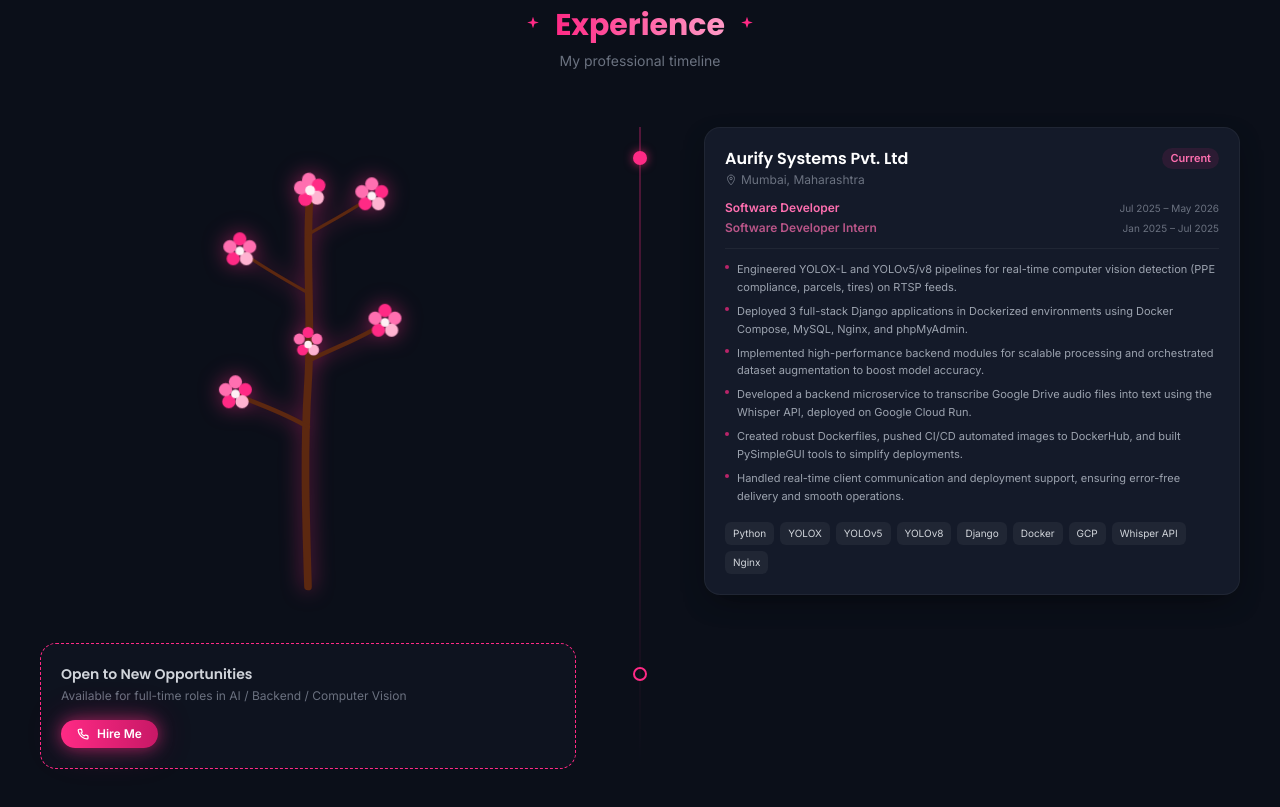
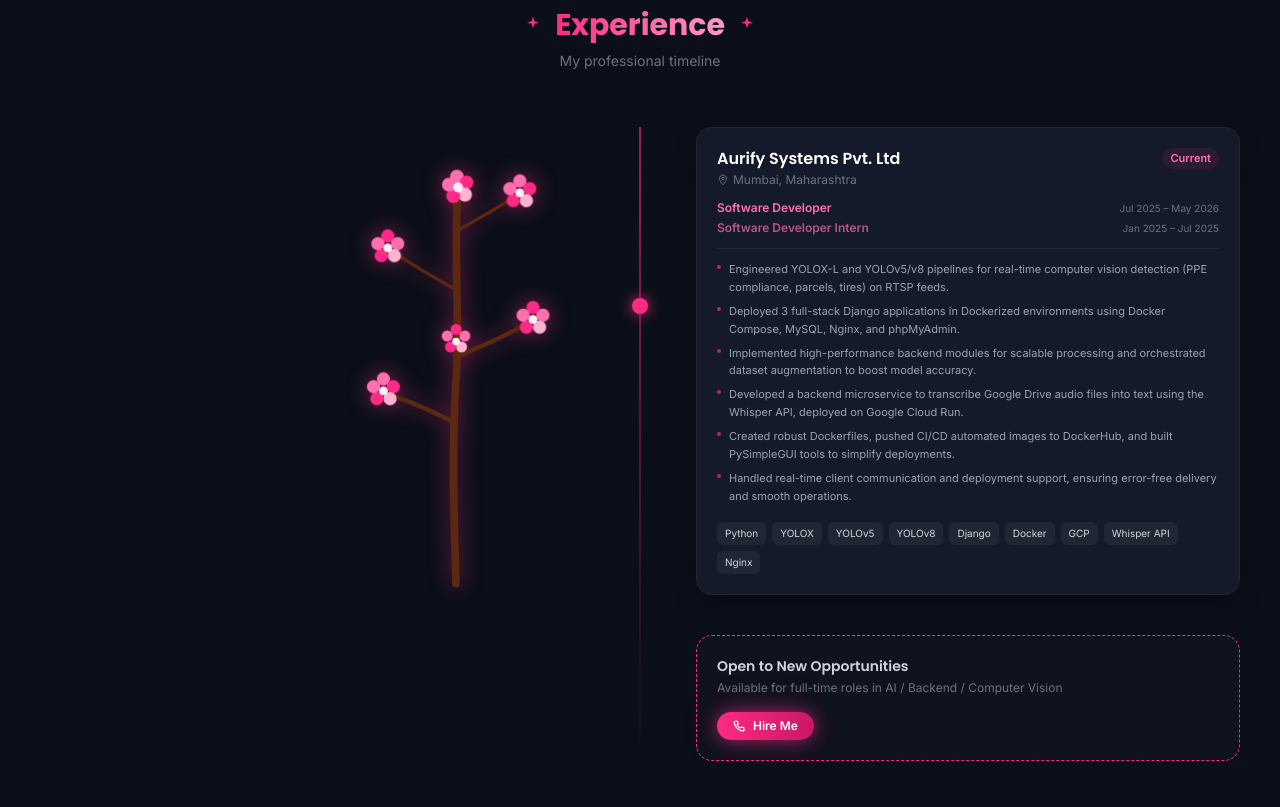
Before and after one commit to Tejaswigawai19/portfolio, a Next.js app: page / in a window 1280 px wide. Shown: the part 1480-2287 px from the top of the page. Built offline with nearby package versions, Linux system fonts and the light colour scheme.

Commit message:
Restore sakura tree in experience

```diff
--- a/src/components/Experience.tsx
+++ b/src/components/Experience.tsx
@@ -1,6 +1,24 @@
 import Link from "next/link";
+import { useEffect, useRef, useState } from 'react';
 
 export default function Experience() {
+  const sectionRef = useRef<HTMLDivElement>(null);
+  const [progress, setProgress] = useState(0);
+
+  useEffect(() => {
+    const handleScroll = () => {
+      if (!sectionRef.current) return;
+      const rect = sectionRef.current.getBoundingClientRect();
+      const sectionHeight = sectionRef.current.offsetHeight;
+      const scrolled = -rect.top;
+      const total = sectionHeight - window.innerHeight;
+      const pct = Math.min(Math.max(scrolled / total, 0), 1);
+      setProgress(pct);
+    };
+    window.addEventListener('scroll', handleScroll);
+    return () => window.removeEventListener('scroll', handleScroll);
+  }, []);
+
   const bullets = [
     "Engineered YOLOX-L and YOLOv5/v8 pipelines for real-time computer vision detection (PPE compliance, parcels, tires) on RTSP feeds.",
     "Deployed 3 full-stack Django applications in Dockerized environments using Docker Compose, MySQL, Nginx, and phpMyAdmin.",
@@ -15,7 +33,7 @@
   ];
 
   return (
-    <section id="experience" className="relative py-16 lg:py-24 px-5 lg:px-10 bg-navy-light/40">
+    <section id="experience" ref={sectionRef} className="relative py-16 lg:py-24 px-5 lg:px-10 bg-navy-light/40">
       <div className="max-w-7xl mx-auto">
 
         {/* Heading */}
@@ -30,17 +48,21 @@
         </div>
 
         {/* Timeline */}
-        <div className="relative">
+        <div className="relative mt-2">
 
-          {/* Central vertical line */}
-          <div className="absolute left-1/2 -translate-x-1/2 top-0 bottom-0 w-px bg-gradient-to-b from-pink/60 via-pink/30 to-transparent hidden lg:block" />
+          {/* Vertical line — left on mobile, center on desktop */}
+          <div className="absolute left-4 lg:left-1/2 lg:-translate-x-1/2 top-0 bottom-0 w-0.5 bg-gradient-to-b from-pink/60 via-pink/30 to-transparent" />
 
-          {/* ── Entry 1: Aurify — RIGHT side ── */}
-          <div className="relative flex flex-col lg:flex-row lg:justify-end mb-12 reveal">
+          {/* Scroll ball */}
+          <div
+            className="absolute left-4 lg:left-1/2 -translate-x-1/2 w-4 h-4 rounded-full bg-pink z-10 shadow-[0_0_14px_rgba(255,42,133,0.9)]"
+            style={{ top: `${progress * 100}%`, transition: 'top 0.08s linear' }}
+          />
 
-            {/* Decorative sakura — LEFT of timeline on desktop */}
-            <div className="hidden lg:flex lg:w-1/2 justify-end pr-16 items-center">
-              <svg viewBox="0 0 160 420" overflow="visible" className="w-28 sm:w-36 lg:w-44 mx-auto block" style={{filter:'drop-shadow(0 0 10px rgba(255,42,133,.5))'}}>
+
+          {/* Decorative sakura — LEFT side, desktop only */}
+          <div className="hidden lg:flex absolute left-0 w-[46%] justify-end pr-12 items-start top-0 pointer-events-none">
+            <svg viewBox="0 0 160 420" overflow="visible" className="w-44" style={{filter:'drop-shadow(0 0 10px rgba(255,42,133,.5))'}}>
               <defs>
                 <linearGradient id="branchG2" x1="0%" y1="0%" x2="100%" y2="0%">
                   <stop offset="0%" stopColor="#3d1a0a"/>
@@ -85,11 +107,10 @@
             </svg>
           </div>
 
-            {/* Pink dot on timeline */}
-            <div className="hidden lg:block absolute left-1/2 top-6 -translate-x-1/2 w-3.5 h-3.5 rounded-full bg-pink shadow-[0_0_10px_rgba(255,45,120,0.7)] z-10" />
-
-            {/* Card — right half */}
-            <div className="lg:w-1/2 lg:pl-16">
+          {/* ── Entry 1: Aurify ── */}
+          <div className="relative pl-12 lg:pl-0 mb-10 reveal">
+            {/* Desktop: right-side card */}
+            <div className="lg:ml-[52%] lg:pl-8">
               <div className="rounded-2xl bg-panel border border-white/5 p-5 shadow-card hover:shadow-cardGlow transition-all">
                 {/* Company header */}
                 <div className="flex items-start justify-between gap-2 mb-3">
@@ -138,11 +159,9 @@
             </div>
           </div>
 
-          {/* ── Entry 2: Open opportunity — LEFT side ── */}
-          <div className="relative flex flex-col lg:flex-row mb-4 reveal">
-
-            {/* Card — left half */}
-            <div className="lg:w-1/2 lg:pr-16">
+          {/* ── Entry 2: Open opportunity ── */}
+          <div className="relative pl-12 lg:pl-0 mb-4 reveal">
+            <div className="lg:ml-[52%] lg:pl-8">
               <div className="rounded-2xl border border-dashed border-pink bg-panel/40 p-5 transition-all hover:shadow-cardGlow">
                 <p className="text-sm font-display font-semibold text-gray-300 mb-1">Open to New Opportunities</p>
                 <p className="text-xs text-gray-500 mb-4">Available for full-time roles in AI / Backend / Computer Vision</p>
@@ -155,12 +174,6 @@
                 </Link>
               </div>
             </div>
-
-            {/* Pink dot on timeline */}
-            <div className="hidden lg:block absolute left-1/2 top-6 -translate-x-1/2 w-3.5 h-3.5 rounded-full border-2 border-pink bg-transparent z-10" />
-
-            {/* Empty right side spacer */}
-            <div className="hidden lg:block lg:w-1/2 lg:pl-16" />
           </div>
 
         </div>
```
Lines whose indentation alone changed are shown as unchanged.
